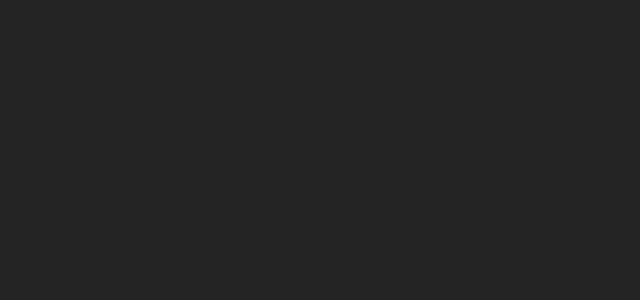
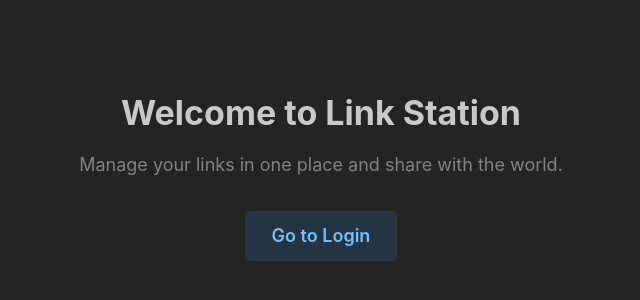
Before and after one commit to ankurmehta102/link-station-fe, a React (Vite) app: page / in a window 1280 px wide. Before the commit this address had no page. Shown: the part 224-524 px from the top of the page, without its empty margins (319-959 px from the left). Built offline with nearby package versions, Linux system fonts and the light colour scheme.

Commit message:
feat: adds home page

```diff
--- a/src/App.tsx
+++ b/src/App.tsx
@@ -9,6 +9,7 @@
 import Links from './pages/links/Links';
 import Account from './pages/account/Account';
 import { QueryClient, QueryClientProvider } from '@tanstack/react-query';
+import HomePage from './pages/homepage/HomePage';
 
 const queryClient = new QueryClient();
 
@@ -32,6 +33,7 @@
     <QueryClientProvider client={queryClient}>
       <MantineProvider theme={theme} defaultColorScheme="dark">
         <Routes>
+          <Route path="/" element={<HomePage />} />
           <Route path="/:userId" element={<MainLayout />}>
             <Route index element={<Profile />} />
             <Route path="links" element={<Links />} />
--- a/src/features/auth/components/LoginForm.tsx
+++ b/src/features/auth/components/LoginForm.tsx
@@ -76,7 +76,6 @@
           <TextInput
             label="Email"
             placeholder="you@mantine.dev"
-            radius="md"
             {...form.getInputProps('email')}
             onFocus={handleFocus}
           />
@@ -84,7 +83,6 @@
             label="Password"
             placeholder="Your password"
             mt="md"
-            radius="md"
             {...form.getInputProps('password')}
             onFocus={handleFocus}
           />
@@ -101,7 +99,6 @@
             type="submit"
             variant="light"
             mt="xl"
-            radius="md"
             loading={isLoading}
           >
             Sign in
--- a/src/features/auth/components/SignupForm.tsx
+++ b/src/features/auth/components/SignupForm.tsx
@@ -88,7 +88,6 @@
                 label="First Name"
                 placeholder="Ankur"
                 withAsterisk
-                radius="md"
                 {...form.getInputProps('firstName')}
                 onFocus={handleFocus}
               />
@@ -96,7 +95,6 @@
               <TextInput
                 label="Last Name"
                 placeholder="Mehta"
-                radius="md"
                 {...form.getInputProps('lastName')}
                 onFocus={handleFocus}
               />
@@ -105,7 +103,6 @@
               label="Username"
               placeholder="@ankur102"
               withAsterisk
-              radius="md"
               {...form.getInputProps('username')}
               onFocus={handleFocus}
             />
@@ -113,7 +110,6 @@
               label="Email"
               placeholder="you@mantine.dev"
               withAsterisk
-              radius="md"
               {...form.getInputProps('email')}
               onFocus={handleFocus}
             />
@@ -122,7 +118,6 @@
                 label="Password"
                 placeholder="your password"
                 withAsterisk
-                radius="md"
                 style={{ flex: 1 }}
                 {...form.getInputProps('password')}
                 onFocus={handleFocus}
@@ -131,7 +126,6 @@
                 label="Confirm Password"
                 placeholder="your password"
                 withAsterisk
-                radius="md"
                 style={{ flex: 1 }}
                 {...form.getInputProps('confirmPassword')}
                 onFocus={handleFocus}
@@ -143,7 +137,6 @@
             type="submit"
             variant="light"
             mt="xl"
-            radius="md"
             loading={isLoading}
           >
             Sign up
--- /dev/null
+++ b/src/pages/homepage/HomePage.tsx
@@ -0,0 +1,32 @@
+import { Container, Title, Text, Button } from '@mantine/core';
+import { useNavigate } from 'react-router-dom';
+
+function HomePage() {
+  const navigate = useNavigate();
+  return (
+    <Container
+      fluid
+      style={{
+        height: '100vh',
+        display: 'flex',
+        justifyContent: 'center',
+        alignItems: 'center',
+        flexDirection: 'column',
+      }}
+    >
+      <Title order={1} mb="md">
+        Welcome to Link Station
+      </Title>
+
+      <Text size="lg" c="dimmed" mb="xl">
+        Manage your links in one place and share with the world.
+      </Text>
+
+      <Button size="lg" variant="light" onClick={() => navigate('/login')}>
+        Go to Login
+      </Button>
+    </Container>
+  );
+}
+
+export default HomePage;
```
